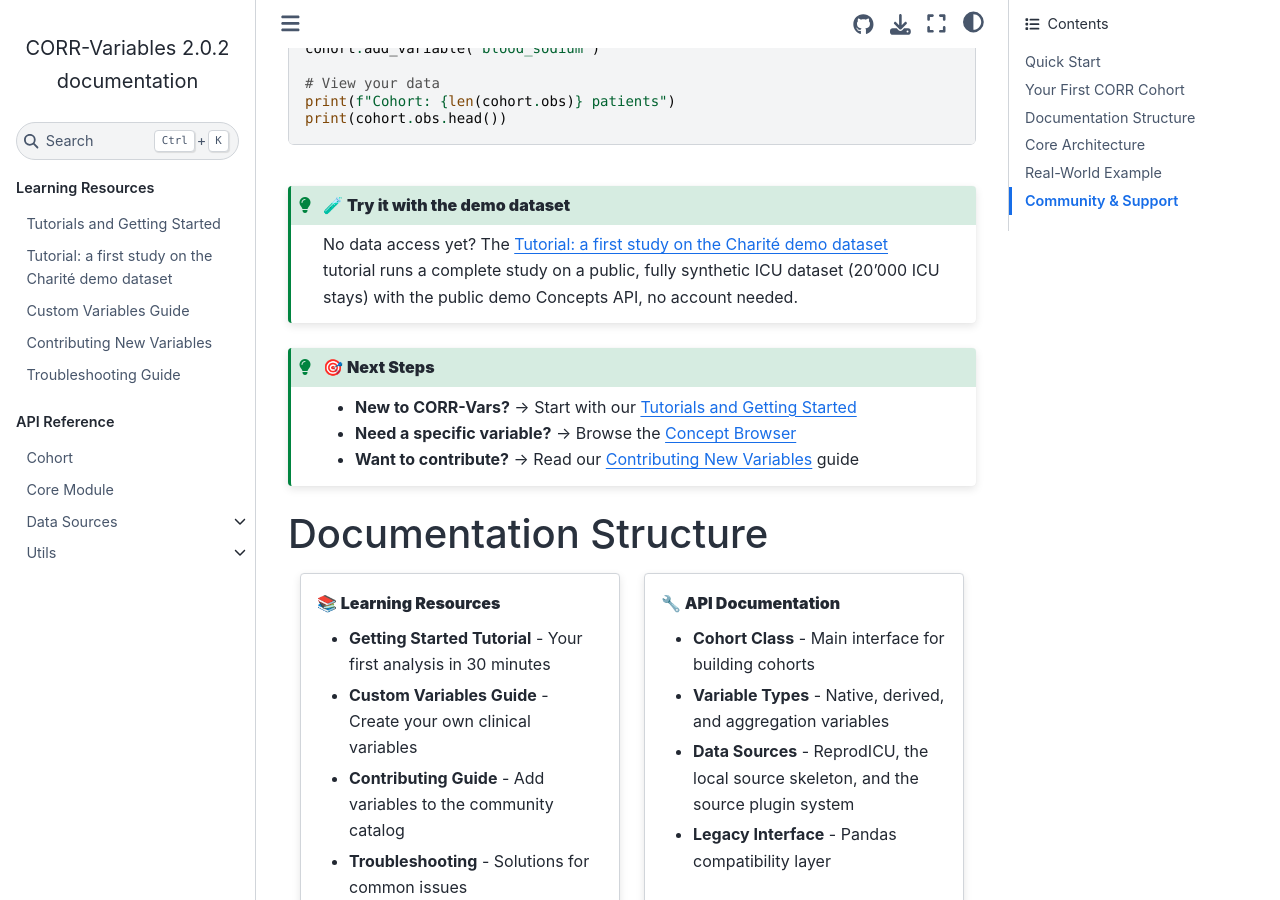
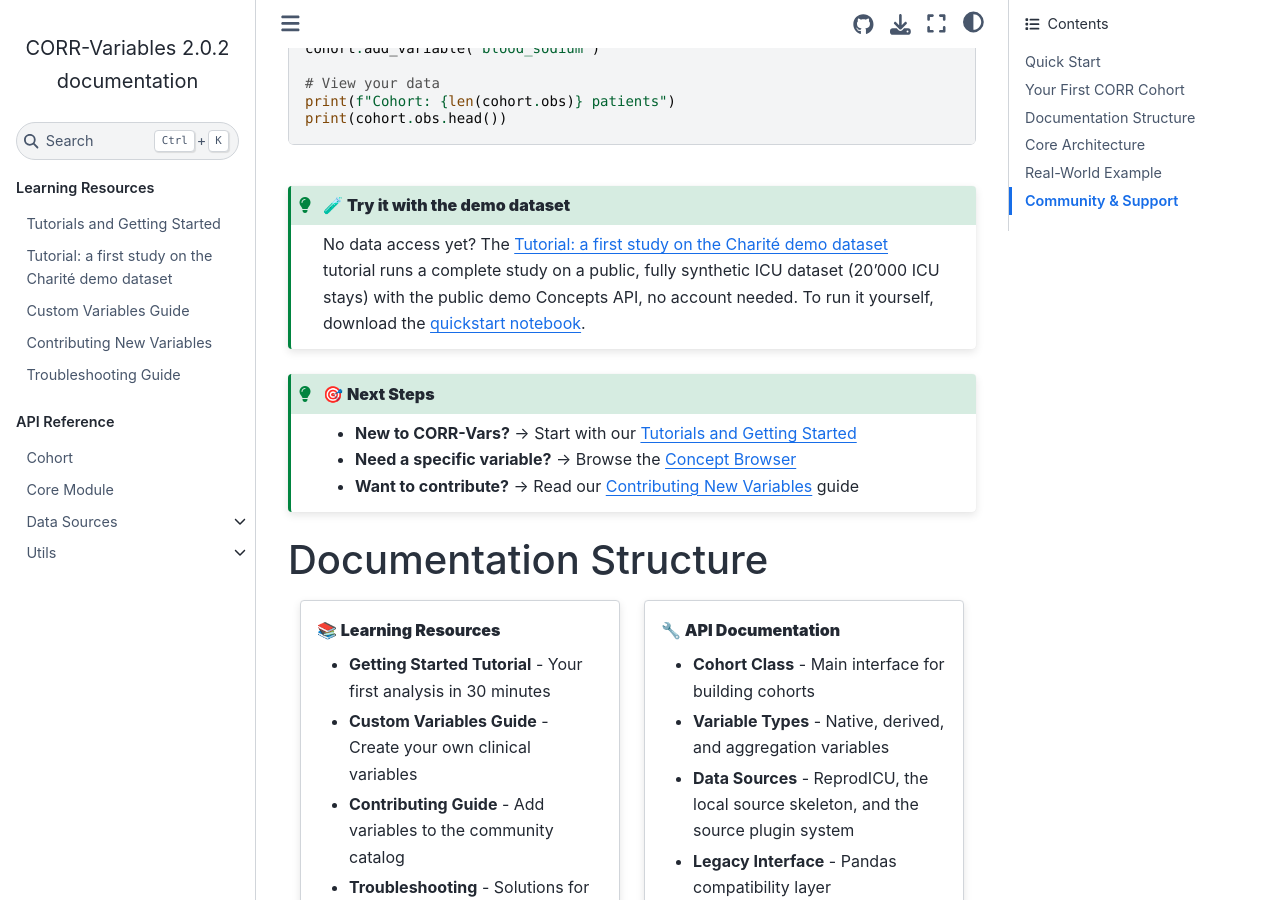
Before and after one commit to CUB-CORR/corr_vars, a Sphinx documentation site: the page built from docs/index.rst, in a window 1280 px wide and 900 px high, scrolled down 1416 px. Built offline with Sphinx 7.4.7 and the Sphinx Book theme 1.1.4, drawn with Linux system fonts in a browser that asks for light colours.

Commit message:
Add examples/ with a runnable charite_demo quickstart notebook
Hands-on notebook (no stored outputs) against the public demo dataset
and Concepts API: cohort, inclusion flowchart, concepts over time
windows, Table 1, two plots, optional local copy. Endpoints overridable
via CORR_DEMO_DATA_URL / CORR_DEMO_CONCEPTS_URL. Linked from README and
the docs index.

Co-Authored-By: Claude Opus 5.5 <noreply@anthropic.com>

```diff
--- a/docs/index.rst
+++ b/docs/index.rst
@@ -91,7 +91,8 @@ Get started in under 5 minutes:
 
    No data access yet? The :doc:`tutorials/charite_demo` tutorial runs a complete study
    on a public, fully synthetic ICU dataset (20'000 ICU stays) with the public demo
-   Concepts API, no account needed.
+   Concepts API, no account needed. To run it yourself, download the
+   `quickstart notebook <https://github.com/CUB-CORR/corr_vars/tree/main/examples>`_.
 
 .. admonition:: 🎯 **Next Steps**
    :class: tip
```
Also changed, not shown: README.md (+1 -0 lines), examples/README.md (added), 1 other file.
